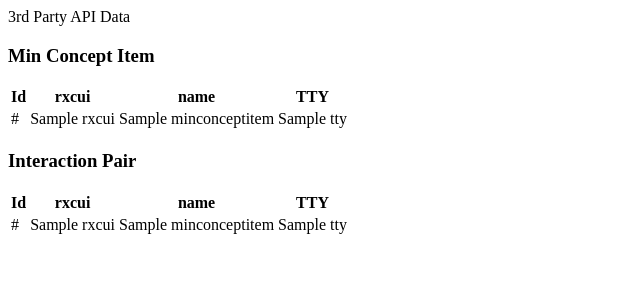
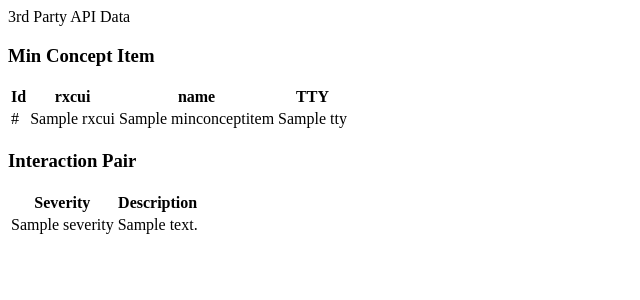
Before and after one commit to saifulferoz/employee-managements-new, a Symfony app: template templates/api-data/index.html.twig in a window 1280 px wide. Shown: the top 300 px of the page, without its empty margins (0-640 px from the left). Run offline with Twig, Linux system fonts and the light colour scheme; the template is opened without the code that fills it: most values are stand-ins (such as "Sample title", 1, 10 or a date in 2020); some libraries are stand-ins or nearby versions.

Commit message:
api data consume more data shown

```diff
--- a/src/Controller/EmployeeController.php
+++ b/src/Controller/EmployeeController.php
@@ -128,7 +128,7 @@ class EmployeeController extends AbstractController
             'api-data/index.html.twig',
             [
                 'minconceptitem' => $data->interactionTypeGroup[0]->interactionType[0]->minConceptItem,
-                'interactionPair' => $data->interactionTypeGroup[0]->interactionType[0]->interactionPair[0],
+                'interactionPair' => $data->interactionTypeGroup[0]->interactionType[0]->interactionPair,
             ]
         );
     }
--- a/templates/api-data/index.html.twig
+++ b/templates/api-data/index.html.twig
@@ -36,20 +36,19 @@
         <table class="table">
             <thead>
             <tr>
-                    <th>Id</th>
-                    <th>rxcui</th>
-                    <th>name</th>
-                    <th>TTY</th>
 
+                <th>Severity</th>
+                <th>Description</th>
             </tr>
             </thead>
             <tbody>
+            {% for row in interactionPair %}
             <tr>
-                    <td>#</td>
-                    <td>{{ minconceptitem.rxcui }}</td>
-                    <td>{{ minconceptitem.name }}</td>
-                    <td>{{ minconceptitem.tty }}</td>
+
+                <td>{{ row.severity }}</td>
+                <td>{{ row.description }}</td>
             </tr>
+            {% endfor %}
             </tbody>
         </table>
     </div>
```
Lines whose indentation alone changed are shown as unchanged.
